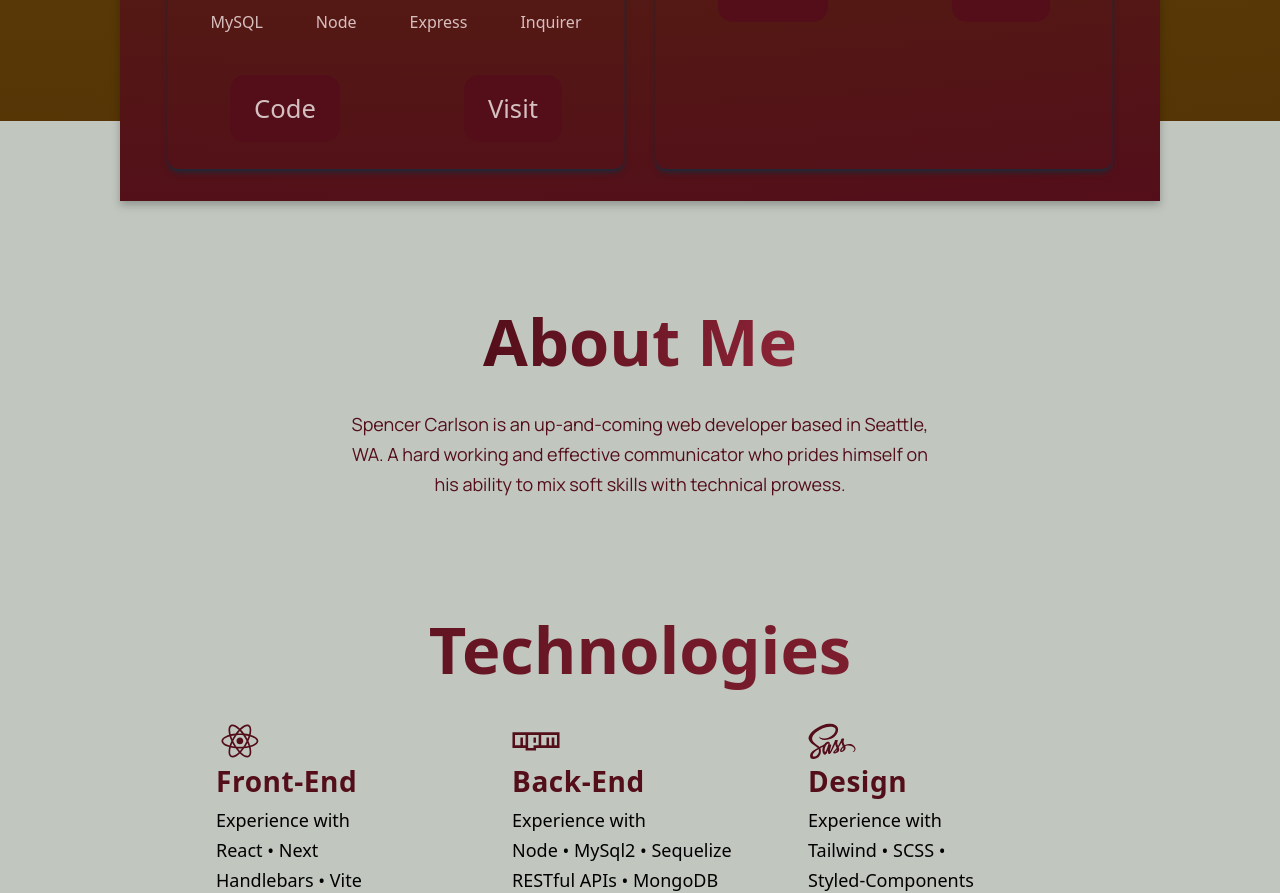
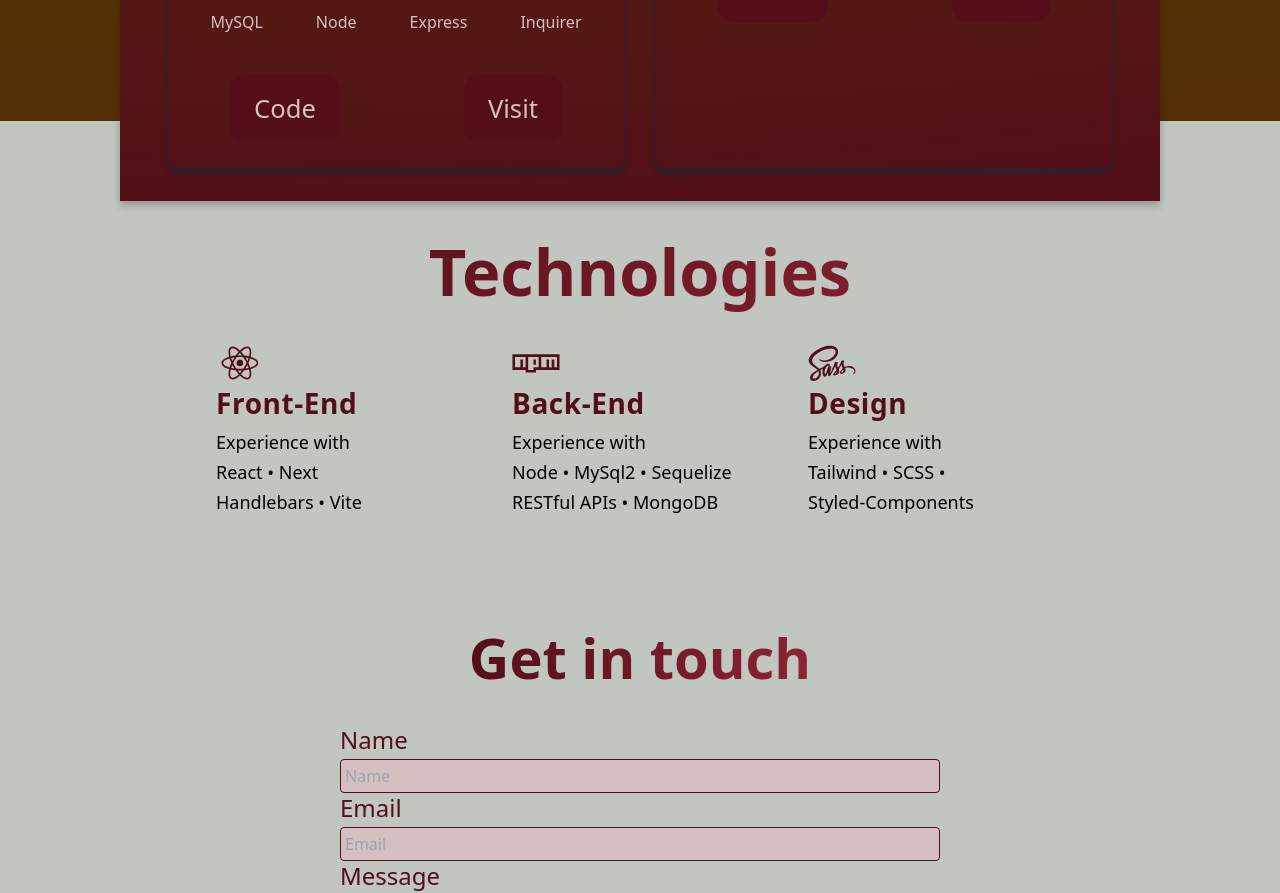
Before and after one commit to anomic84/Personal-Portfolio-React-Tailwind-, a React (Create React App) app: page / in a window 1280 px wide. Shown: the part 3414-4307 px from the top of the page. Built offline with nearby package versions, Linux system fonts and the light colour scheme; a web font is replaced by a local one.

Commit message:
got rid of about section

```diff
--- a/src/App.js
+++ b/src/App.js
@@ -1,5 +1,5 @@
 import React from 'react'
-import { Navbarr, Heror, Projectsr, Techr, Footerr, Contoct, About } from './containers';
+import { Navbarr, Heror, Projectsr, Techr, Footerr, Contoct } from './containers';
 
 
 const App = () => {
@@ -11,7 +11,6 @@ const App = () => {
             </div>
             <Projectsr />
             <div className="bg-whitebg">
-                <About />
                 <Techr />
                 <Contoct />
                 <Footerr />
--- a/src/containers/About/About.jsx
+++ /dev/null
@@ -1,19 +0,0 @@
-import React from 'react'
-
-const About = () => {
-    return (
-        <section className="flex flex-col items-center w-full pt-[16px] px-[16px] pb-0 mt-[-5rem] grid-cols-[1fr 1fr] mx-auto max-w-[1040px] md:pt-[32px] md:px-[48px] md:pb-0 " id="about">
-            <div className="w-[32px] h-[2px] rounded-[10px] gradient__bg3 my-[2rem] ml-[1rem] sm:w-[48px] sm:h-[4px] md:w-[64px] md:h-[6px]" />
-            <br />
-            <h2 className="text-[28px] sm:text-[56px] md:text-[65px] sm:leading-[56px] md:leading-[72px]
-            font-bold inline-block bg-gradient-to-r  from-scred to-scredhover  text-transparent bg-clip-text  text-center
-      mb-[8px] pt-[16px] sm:pt-[40px] md:pt-[58px] pb-[8px] sm:pb-[12px] md:pb-[16px] max-w-full sm:mb-[20px] md:mb-[16px]">About Me</h2>
-            <p className='font-manrope text-scred max-w-[400px] md:max-w-[600px] text-center
-            text-[14px] sm:text-[16px] md:text-[18px] leading-[22px] sm:leading-[28px] md:leading-[30px]'>
-                Spencer Carlson is an up-and-coming web developer based in Seattle, WA. A hard working and effective communicator who prides himself on his ability to mix soft skills with technical prowess.
-            </p>
-        </section >
-    )
-}
-
-export default About
--- a/src/containers/index.js
+++ b/src/containers/index.js
@@ -5,4 +5,3 @@ export { default as Projectsr } from './Projectsr/Projectsr';
 export { default as Techr } from './Techr/Techr';
 export { default as Footerr } from './Footerr/Footerr';
 export { default as Contoct } from './Contoct/Contoct';
-export { default as About } from './About/About';
```
